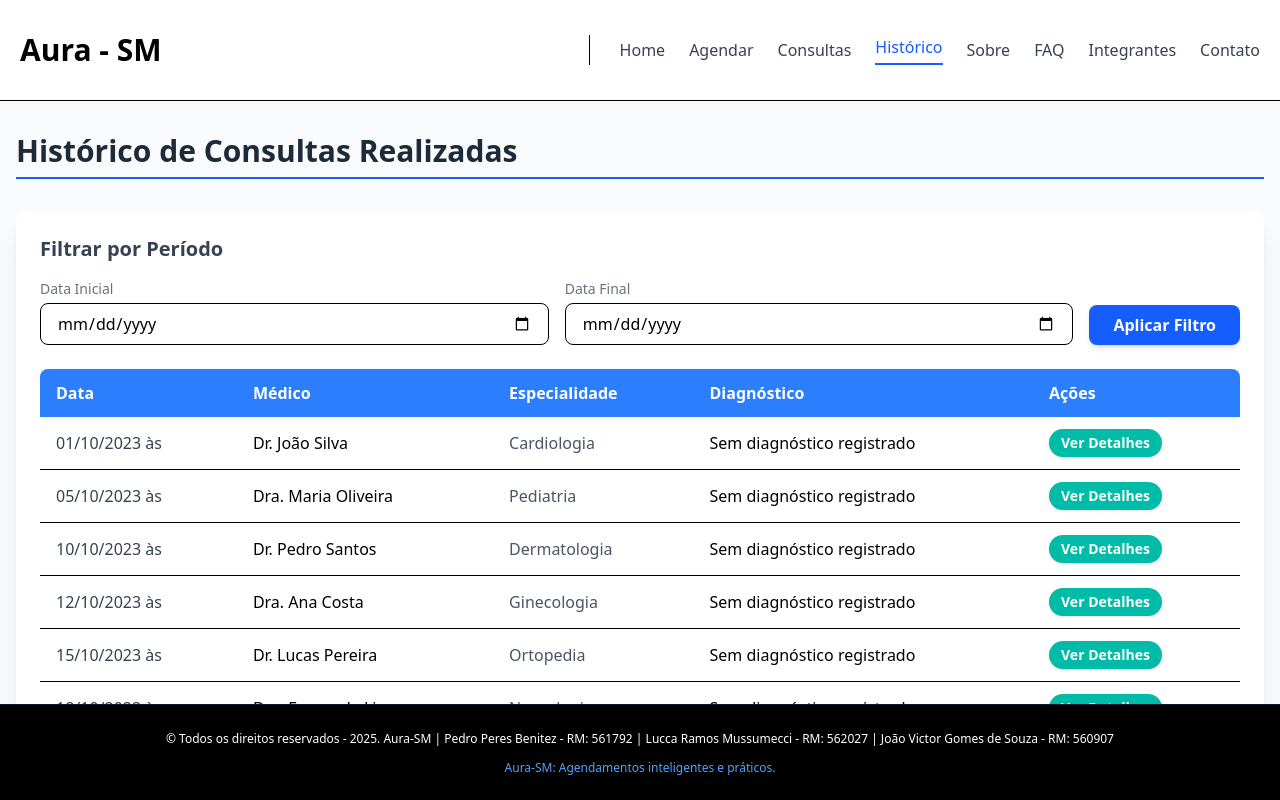
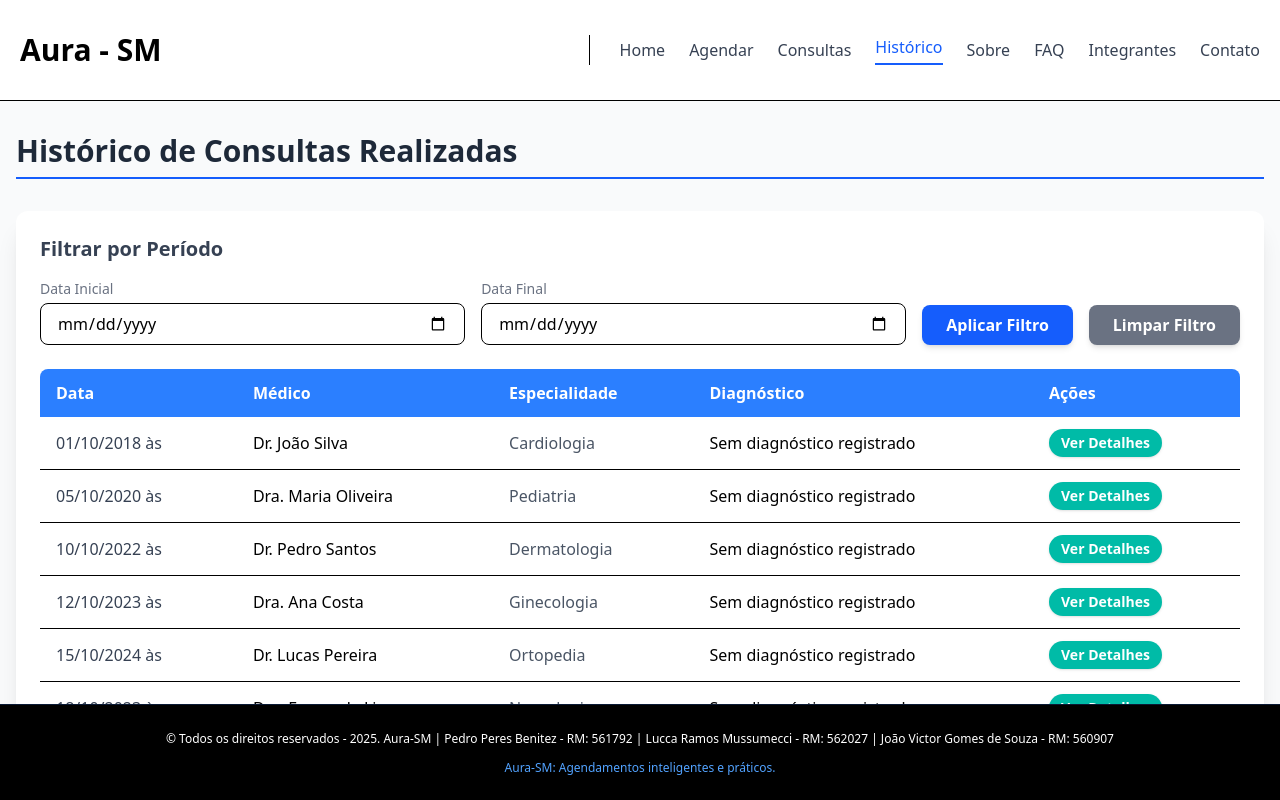
Before and after one commit to Jounaxis/Aura-SM, a React (Vite) app in the folder Aura-SM/: page /historico in a window 1280 px wide. Built offline with nearby package versions, Linux system fonts and the light colour scheme; data requests are answered from the project's data file.

Commit message:
Atualiza a URL da API para a base e ajusta as datas no histórico de consultas. Refatora o componente Histórico para incluir novos estados de filtro e melhorar a usabilidade.

```diff
--- a/Aura-SM/db.json
+++ b/Aura-SM/db.json
@@ -55,7 +55,7 @@
   "historico": [
     {
       "id": "1",
-      "data": "2023-10-01",
+      "data": "2018-10-01",
       "hora": "10:00",
       "medicoId": "1",
       "pacienteNome": "Carlos Eduardo",
@@ -63,7 +63,7 @@
     },
     {
       "id": "2",
-      "data": "2023-10-05",
+      "data": "2020-10-05",
       "hora": "14:30",
       "medicoId": "2",
       "pacienteNome": "Ana Beatriz",
@@ -71,7 +71,7 @@
     },
     {
       "id": "3",
-      "data": "2023-10-10",
+      "data": "2022-10-10",
       "hora": "09:00",
       "medicoId": "3",
       "pacienteNome": "Marcos Vinicius",
@@ -87,7 +87,7 @@
     },
     {
       "id": "5",
-      "data": "2023-10-15",
+      "data": "2024-10-15",
       "hora": "16:00",
       "medicoId": "5",
       "pacienteNome": "Rafael Gomes",
@@ -103,7 +103,7 @@
     },
     {
       "id": "7",
-      "data": "2023-10-20",
+      "data": "2025-09-20",
       "hora": "15:00",
       "medicoId": "7",
       "pacienteNome": "Lucas Fernandes",
--- a/Aura-SM/src/routes/Historico/indedx.tsx
+++ b/Aura-SM/src/routes/Historico/indedx.tsx
@@ -7,8 +7,13 @@ const URL_API = "http://localhost:3001";
 export default function Historico() {
     const [historico, setHistorico] = useState<HistoricoType[]>([]);
     const [medicos, setMedicos] = useState<Record<string, MedicoType>>({});
+
     const [dataInicial, setDataInicial] = useState<string>('');
     const [dataFinal, setDataFinal] = useState<string>('');
+
+    const [appliedDataInicial, setAppliedDataInicial] = useState<string>('');
+    const [appliedDataFinal, setAppliedDataFinal] = useState<string>('');
+
     const [historicoFiltrado, setHistoricoFiltrado] = useState<HistoricoType[]>([]);
     const [isLoading, setIsLoading] = useState(true);
     const [error, setError] = useState<string | null>(null);
@@ -29,9 +34,13 @@ export default function Historico() {
             setIsLoading(true);
             setError(null);
             try {
+
                 const responseHistorico = await fetch(`${URL_API}/historico`);
                 const dataHistorico: HistoricoType[] = await responseHistorico.json();
                 setHistorico(dataHistorico);
+
+                const initialFiltered = dataHistorico.filter(consulta => consulta.status === 'realizada');
+                setHistoricoFiltrado(initialFiltered);
 
                 const responseMedicos = await fetch(`${URL_API}/medicos`);
                 const dataMedicos: MedicoType[] = await responseMedicos.json();
@@ -58,9 +67,9 @@ export default function Historico() {
     useEffect(() => {
         let filteredData = historico.filter(consulta => consulta.status === 'realizada');
 
-        if (dataInicial && dataFinal) {
-            const inicio = new Date(dataInicial + 'T00:00:00');
-            const fim = new Date(dataFinal + 'T23:59:59');
+        if (appliedDataInicial && appliedDataFinal) {
+            const inicio = new Date(appliedDataInicial + 'T00:00:00');
+            const fim = new Date(appliedDataFinal + 'T23:59:59');
 
             filteredData = filteredData.filter(consulta => {
                 const dataConsulta = new Date(consulta.data + 'T00:00:00');
@@ -69,29 +78,34 @@ export default function Historico() {
         }
 
         setHistoricoFiltrado(filteredData);
-    }, [historico, dataInicial, dataFinal]);
+    }, [historico, appliedDataInicial, appliedDataFinal]);
 
     const handleFilterClick = (e: React.MouseEvent<HTMLButtonElement>) => {
         e.preventDefault();
+        setAppliedDataInicial(dataInicial);
+        setAppliedDataFinal(dataFinal);
+    };
+
+    const handleClearFilter = () => {
+        setDataInicial('');
+        setDataFinal('');
+        setAppliedDataInicial('');
+        setAppliedDataFinal('');
     };
 
     if (isLoading) {
         return (
-            <main>
-                <div className="flex justify-center items-center h-screen">
-                    <p className="text-xl font-medium text-blue-600">Carregando histórico...</p>
-                </div>
+            <main className="flex justify-center items-center h-screen">
+                <p className="text-xl font-medium text-blue-600">Carregando histórico...</p>
             </main>
         );
     }
 
     if (error) {
         return (
-            <main>
-                <div className="container mx-auto px-4 py-8">
-                    <div className="p-4 bg-red-100 text-red-700 rounded-lg border border-red-400">
-                        {error}
-                    </div>
+            <main className="container mx-auto px-4 py-8">
+                <div className="p-4 bg-red-100 text-red-700 rounded-lg border border-red-400">
+                    {error}
                 </div>
             </main>
         );
@@ -124,11 +138,19 @@ export default function Historico() {
                                     onChange={(e) => setDataFinal(e.target.value)}
                                 />
                             </div>
+                            {/* BOTÃO APLICAR FILTRO */}
                             <button
                                 onClick={handleFilterClick}
                                 className="w-full md:w-auto bg-blue-600 text-white px-6 py-2 rounded-lg font-semibold hover:bg-blue-700 transition duration-150 shadow-md transform hover:scale-[1.02]"
                             >
                                 Aplicar Filtro
+                            </button>
+                            {/* NOVO BOTÃO LIMPAR FILTRO */}
+                            <button
+                                onClick={handleClearFilter}
+                                className="w-full md:w-auto bg-gray-500 text-white px-6 py-2 rounded-lg font-semibold hover:bg-gray-600 transition duration-150 shadow-md transform hover:scale-[1.02]"
+                            >
+                                Limpar Filtro
                             </button>
                         </div>
                     </div>
@@ -164,7 +186,7 @@ export default function Historico() {
                                 ) : (
                                     <tr>
                                         <td colSpan={5} className="py-8 px-4 text-center text-gray-500 bg-gray-50 rounded-b-lg">
-                                            Nenhum histórico de consulta **realizada** encontrado {dataInicial && dataFinal ? `entre ${formatDate(dataInicial)} e ${formatDate(dataFinal)}.` : '.'}
+                                            Nenhum histórico de consulta realizada encontrado {appliedDataInicial && appliedDataFinal ? `entre ${formatDate(appliedDataInicial)} e ${formatDate(appliedDataFinal)}.` : '.'}
                                         </td>
                                     </tr>
                                 )}
```
Also changed, not shown: 1 other file (tests, documents, lock files or other folders).
